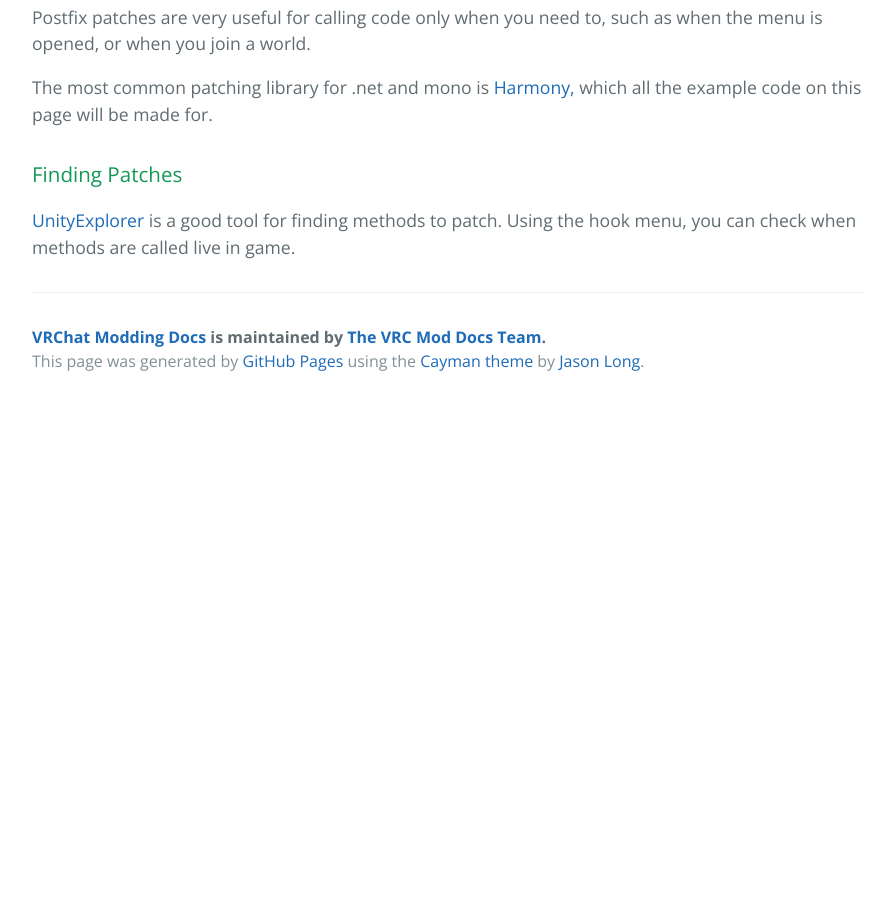
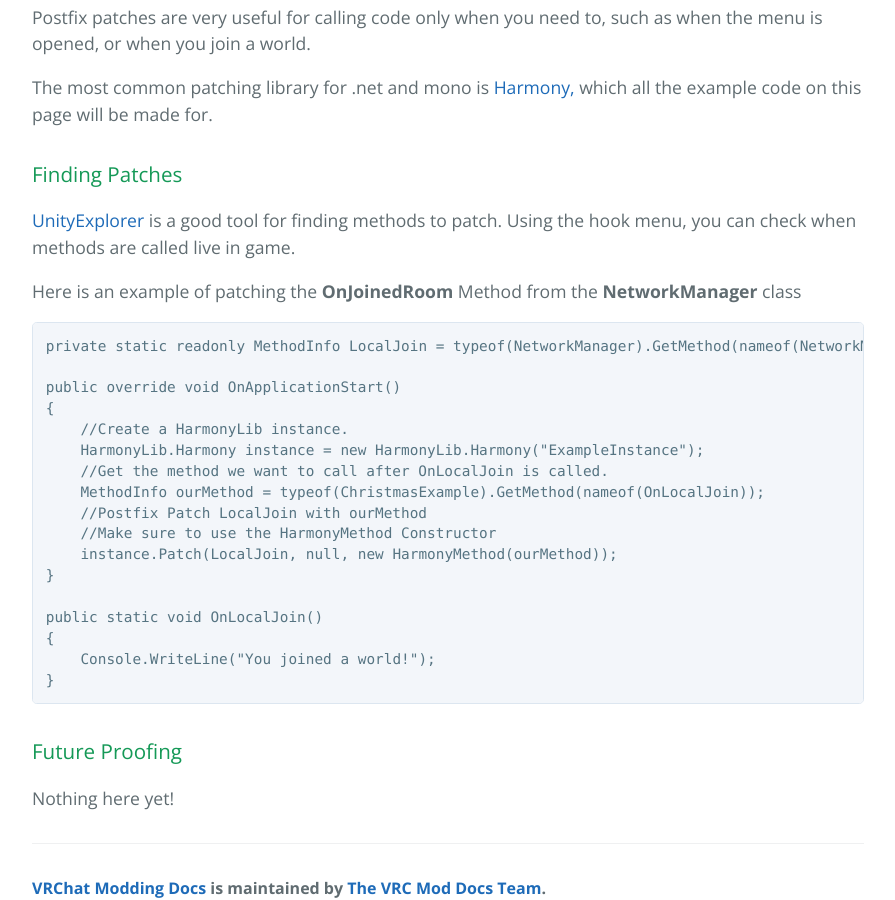
Before and after one commit to vrchatmoddingdocs/vrchatmoddingdocs.github.io, a Jekyll site: the page built from docs/modding.md, in a window 1280 px wide and 900 px high, scrolled down 691 px. Shown: the whole window, without its empty margins (192-1087 px from the left). Built offline with Jekyll 4.4.1, drawn with Linux system fonts in a browser that asks for light colours; before the commit the page ends 1096 px from its top, so only the background shows below that.

Commit message:
Update modding.md
Added patching code example

````diff
--- a/docs/modding.md
+++ b/docs/modding.md
@@ -19,3 +19,27 @@
 
 ### Finding Patches
 <a href="https://github.com/sinai-dev/UnityExplorer">UnityExplorer</a> is a good tool for finding methods to patch. Using the hook menu, you can check when methods are called live in game.
+
+Here is an example of patching the **OnJoinedRoom** Method from the **NetworkManager** class
+```cs
+private static readonly MethodInfo LocalJoin = typeof(NetworkManager).GetMethod(nameof(NetworkManager.OnJoinedRoom));
+
+public override void OnApplicationStart()
+{
+    //Create a HarmonyLib instance.
+    HarmonyLib.Harmony instance = new HarmonyLib.Harmony("ExampleInstance");
+    //Get the method we want to call after OnLocalJoin is called.
+    MethodInfo ourMethod = typeof(ChristmasExample).GetMethod(nameof(OnLocalJoin));
+    //Postfix Patch LocalJoin with ourMethod
+    //Make sure to use the HarmonyMethod Constructor
+    instance.Patch(LocalJoin, null, new HarmonyMethod(ourMethod));
+}
+
+public static void OnLocalJoin()
+{
+    Console.WriteLine("You joined a world!");
+}
+```
+
+### Future Proofing
+Nothing here yet!
````
